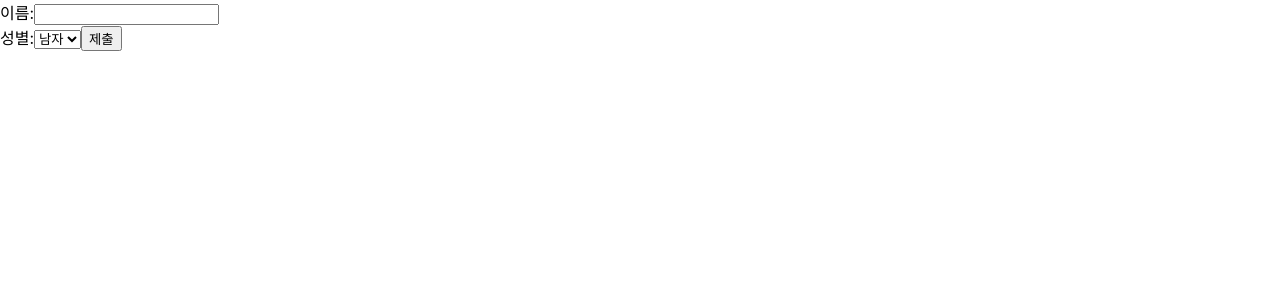
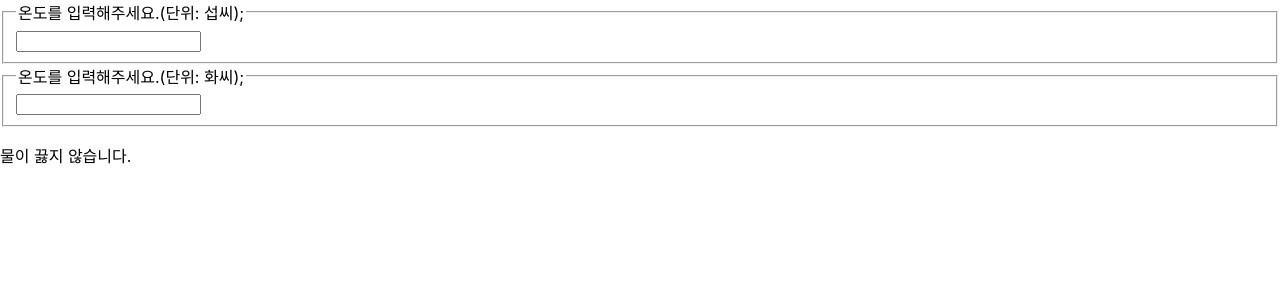
Before and after one commit to stk346/react-praactice, a React (Create React App) app: page / in a window 1280 px wide. Shown: the top 300 px of the page. Built offline with nearby package versions, Linux system fonts and the light colour scheme.

Commit message:
shared state

```diff
--- /dev/null
+++ b/src/chapter12/Calculator.jsx
@@ -0,0 +1,65 @@
+import React, { useState } from "react";
+import TemperatureInput from "./TemperatureInput";
+
+function BoilingVerdict(props) {
+    if (props.celcius >= 100) {
+        return <p>물이 끓습니다.</p>;
+    }
+    return <p>물이 끓지 않습니다.</p>;
+}
+
+function toCelcius(fahrenheit) {
+    return ((fahrenheit - 32) * 5) / 9;
+}
+
+function toFahrenheit(celcius) {
+    return (celcius * 9) / 5 + 32;
+}
+
+function tryConvert(temperature, convert) {
+    const input = parseFloat(temperature);
+    if (Number.isNaN(input)) {
+        return "";
+    }
+    const output = convert(input);
+    const rounded = Math.round(output * 1000) / 1000;
+    return rounded.toString();
+}
+
+function Calculator(props) {
+    const [temperature, setTemperature] = useState("");
+    const [scale, setScale] = useState("c");
+
+    const handleCelciusChange = (temperature) => {
+        setTemperature(temperature);
+        setScale("c");
+    };
+
+    const handleFahrenheitChange = (temperature) => {
+        setTemperature(temperature);
+        setScale("f");
+    };
+
+    const celcius =
+            scale === "f" ? tryConvert(temperature, toCelcius) : temperature;
+    const fahrenheit =
+            scale === "c" ? tryConvert(temperature, toFahrenheit) : temperature;
+
+    return (
+        <div>
+            <TemperatureInput
+                scale="c"
+                temperature={celcius}
+                onTemperatureChange={handleCelciusChange}
+            />
+            <TemperatureInput
+                scale="f"
+                temperature={fahrenheit}
+                onTemperatureChange={handleFahrenheitChange}
+            />
+            <BoilingVerdict celcius={parseFloat(celcius)} />
+        </div>
+    );
+}
+
+export default Calculator;
--- /dev/null
+++ b/src/chapter12/TemperatureInput.jsx
@@ -0,0 +1,21 @@
+const scaleNames = {
+c: "섭씨",
+f: "화씨",
+};
+
+function TemperatureInput(props) {
+    const handleChange = (event) => {
+        props.onTemperatureChange(event.target.value);
+    };
+
+    return (
+        <fieldset>
+            <legend>
+                온도를 입력해주세요.(단위: {scaleNames[props.scale]});
+            </legend>
+            <input value={props.temperature} onChange={handleChange} />
+        </fieldset>
+    );
+}
+
+export default TemperatureInput;
--- a/src/index.js
+++ b/src/index.js
@@ -14,11 +14,12 @@
 import LandingPage from './chapter09/LandingPage';
 import AttendanceBook from './chapter10/AttendanceBook';
 import SignUp from './chapter11/SignUp';
+import Calculator from './chapter12/Calculator';
 
 const rootNode = document.getElementById('root');
 ReactDOM.createRoot(rootNode).render(
   <React.StrictMode>
-    <SignUp />
+    <Calculator />
   </React.StrictMode>,
 );
 
```
